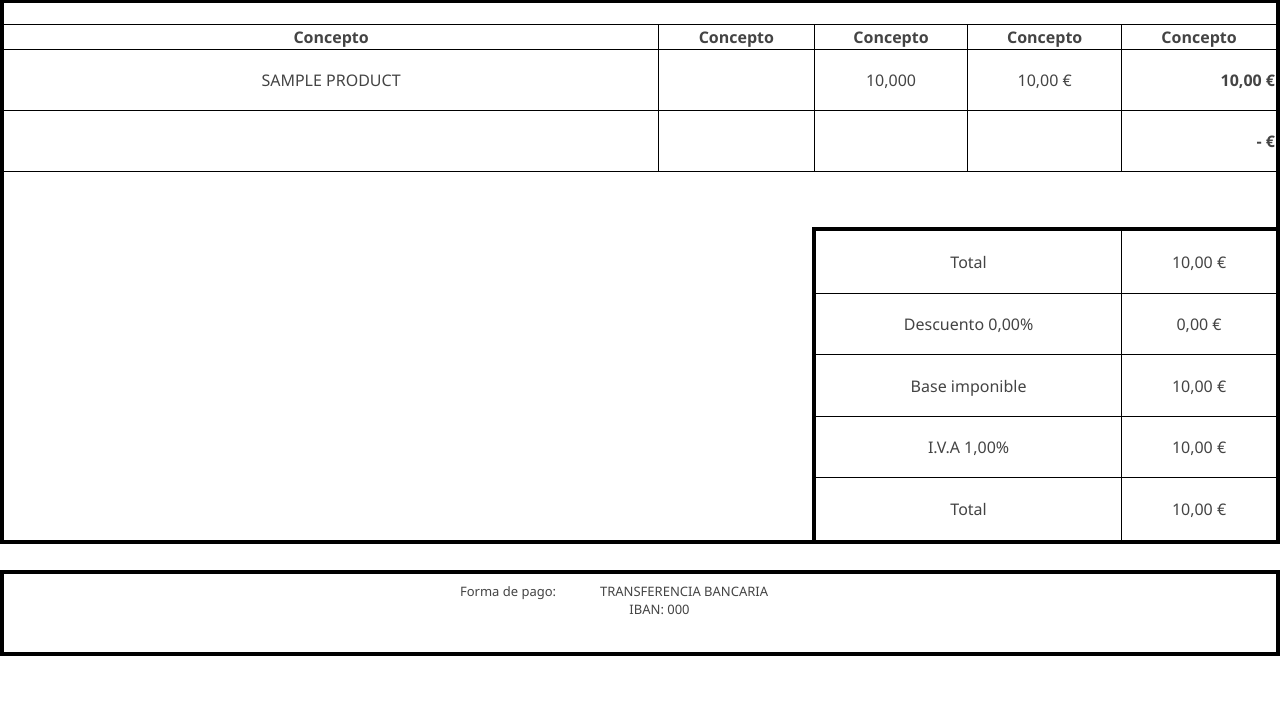
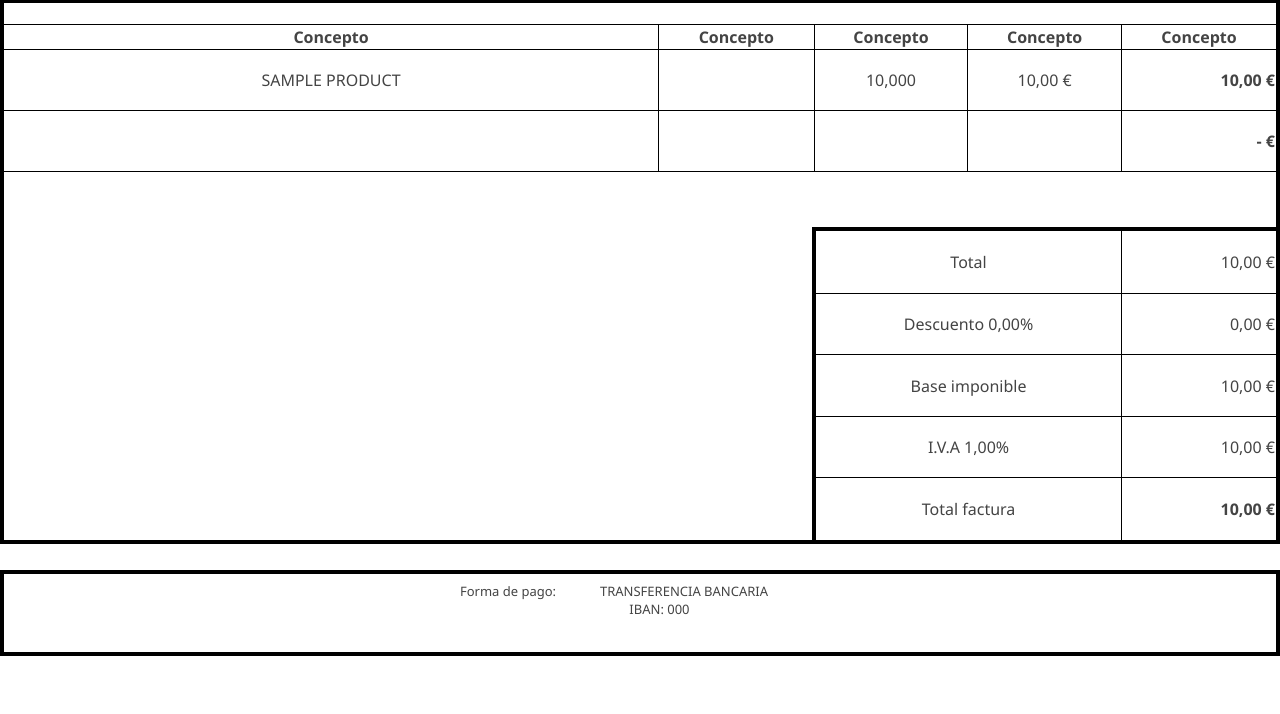
Before and after one commit to aalexmrt/django-invoices-generator, a Django app: template invoices/templates/invoices/invoice_pdf.html in a window 1280 px wide. Shown: the part 339-1053 px from the top of the page. Run offline with Django 4.2, Linux system fonts and the light colour scheme; tables that the repository leaves empty hold one stand-in row (values such as "Sample post"); the template is opened without the code that fills it: values that come from a table or form of the project are taken from there, most other values are stand-ins (such as "Sample title", 1, 10 or a date in 2020); some libraries are stand-ins or nearby versions.

Commit message:
add send a bunch of invoices per client feature

```diff
--- a/invoices/models.py
+++ b/invoices/models.py
@@ -130,6 +130,8 @@ class DocumentPdf(models.Model):
     invoice = models.OneToOneField(
         Invoice, on_delete=models.CASCADE)
     file_pdf = models.FileField(upload_to='invoices_pdf/')
+    client = models.ForeignKey(
+        Client, null=True, blank=True, on_delete=models.CASCADE)
 
     def __str__(self):
         return self.file_pdf.name.split("/")[1]
--- a/invoices/static/invoices/css/render_invoice_pdf_styles.css
+++ b/invoices/static/invoices/css/render_invoice_pdf_styles.css
@@ -137,9 +137,12 @@ th,td {
 
 .last-column{
     text-align: right;
+}
+
+.last-column-bold{
+    text-align: right;
     font-weight: bold;
 }
-
 tr {
     height: 23.5px;
 }
--- a/invoices/templates/invoices/base.html
+++ b/invoices/templates/invoices/base.html
@@ -26,6 +26,12 @@
               <a href="{% url 'create_invoice' %}" class="block mt-4 lg:inline-block lg:mt-0 text-teal-200 hover:text-white mr-4">
                 New invoice
               </a>
+              <p class="block mt-4 lg:inline-block lg:mt-0 text-teal-200 hover:text-white mr-4">
+                |
+              </p>
+              <a href="{% url 'send_all_invoices' %}" class="block mt-4 lg:inline-block lg:mt-0 text-teal-200 hover:text-white mr-4">
+                Send all invoices
+              </a>
             </div>
           </div>
         </nav>
--- a/invoices/templates/invoices/form.html
+++ b/invoices/templates/invoices/form.html
@@ -14,20 +14,14 @@
 
     <h3>Products</h3>
       {{ product_formset.management_form }}
-
         {% for product in product_formset %}
-
-
-
           <div class="flex w-full md:w-2/2 mb-6 md:mb-0 gap-4 form-row">
             {{ product.id }}
             {{ product.DELETE}}
             {{ product.name|as_crispy_field }}
             {{ product.quantity|as_crispy_field }}
             {{ product.price|as_crispy_field }}
-
             <div class="flex items-end">
-
               {% if product.name.value is not None %}
                 <button class="text-white font-bold py-2 px-4 rounded bg-red-500 hover:bg-red-700 remove-form-row">-</button>
               {%else%}
--- a/invoices/templates/invoices/invoice_pdf.html
+++ b/invoices/templates/invoices/invoice_pdf.html
@@ -62,7 +62,7 @@
             <td></td>
             <td>{{product.quantity}}</td>
             <td>{{product.price}} €</td>
-            <td class="last-column">{{product.total}} €</td>
+            <td class="last-column-bold">{{product.total}} €</td>
           </tr>
           {%endfor%}
           {% for i in empty_rows %}
@@ -71,7 +71,7 @@
             <td></td>
             <td></td>
             <td></td>
-            <td class="last-column">- €</td>
+            <td class="last-column-bold">- €</td>
           </tr>
           {% endfor %}
           <tr class="no-border"></tr>
@@ -79,31 +79,31 @@
             <td class="no-border"></td>
             <td class="no-border"></td>
             <td class="left-bold-border top-bold-border" colspan="2">Total</td>
-            <td class="top-bold-border">{{invoice.total_products}} €</td>
+            <td class="last-column top-bold-border">{{invoice.total_products}} €</td>
           </tr>
           <tr>
             <td class="no-border"></td>
             <td class="no-border"></td>
             <td class="left-bold-border" colspan="2">Descuento {{invoice.invoice_settings.discount}}%</td>
-            <td class="">{{invoice.total_discount}} €</td>
+            <td class="last-column">{{invoice.total_discount}} €</td>
           </tr>
           <tr>
             <td class="no-border"></td>
             <td class="no-border"></td>
             <td class="left-bold-border" colspan="2">Base imponible</td>
-            <td class="">{{invoice.total_base}} €</td>
+            <td class="last-column">{{invoice.total_base}} €</td>
           </tr>
           <tr>
             <td class="no-border"></td>
             <td class="no-border"></td>
             <td class="left-bold-border" colspan="2">I.V.A {{invoice.invoice_settings.tax}}%</td>
-            <td class="">{{invoice.total_tax}} €</td>
+            <td class="last-column">{{invoice.total_tax}} €</td>
           </tr>
           <tr>
             <td class="no-border"></td>
             <td class="no-border"></td>
-            <td class="left-bold-border" colspan="2">Total</td>
-            <td class="">{{invoice.total}} €</td>
+            <td class="left-bold-border" colspan="2">Total factura</td>
+            <td class="last-column-bold">{{invoice.total}} €</td>
           </tr>
         </tbody>
     </table>
--- a/invoices/urls.py
+++ b/invoices/urls.py
@@ -9,6 +9,7 @@ urlpatterns = [
          views.create_build_invoice, name='create_build_invoice'),
     path('invoice_detail/<int:id>/', views.invoice_detail, name='invoice_detail'),
     path('send_email/<int:id>/', views.send_email, name='send_email'),
+    path('send_all_invoices/', views.send_all_invoices, name='send_all_invoices'),
     path('', views.index, name='index'),
 ]
 
```
Also changed, not shown: invoices/views.py (+30 -0 lines), invoices/migrations/0024_documentpdf_client.py (added).
